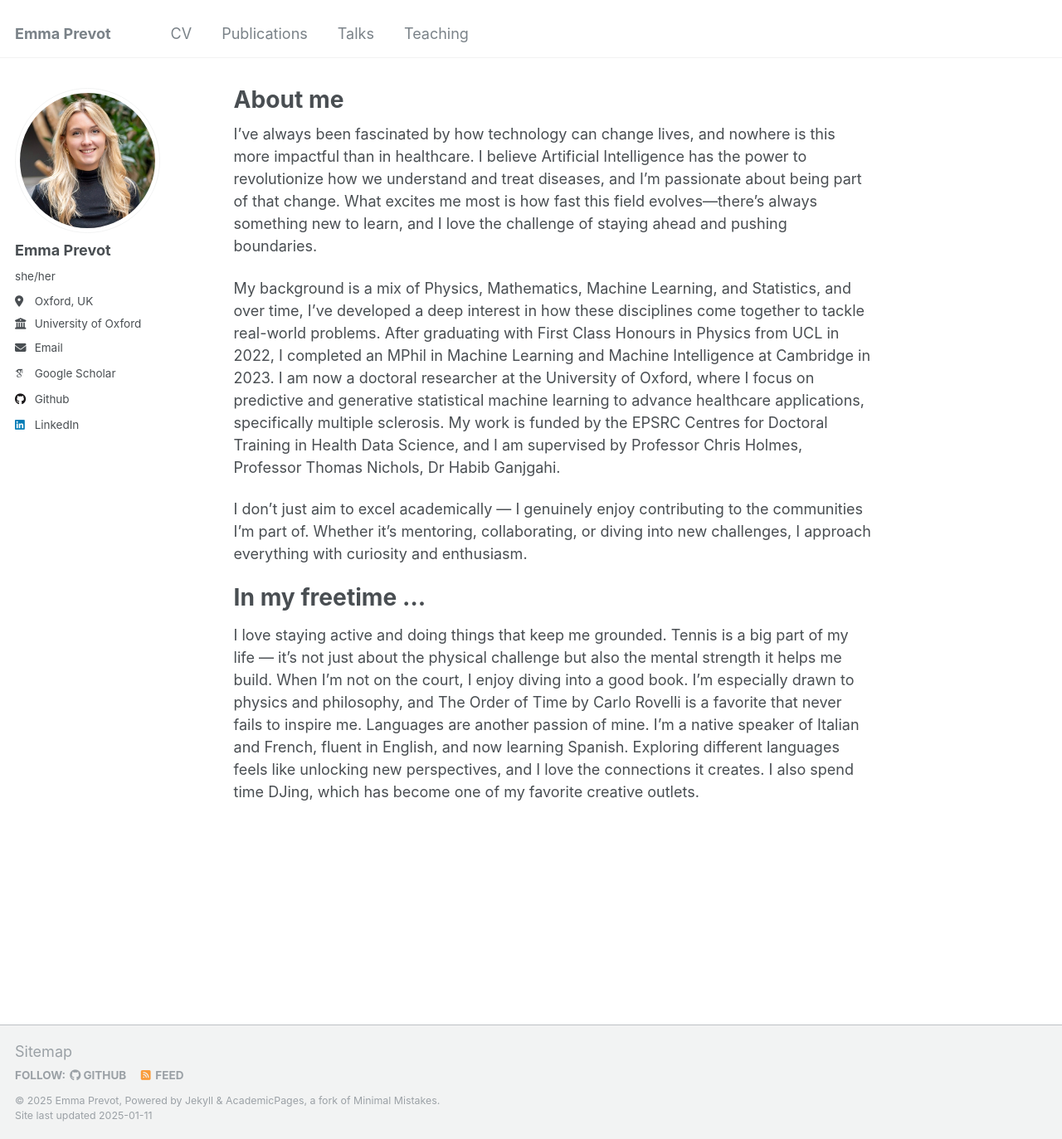
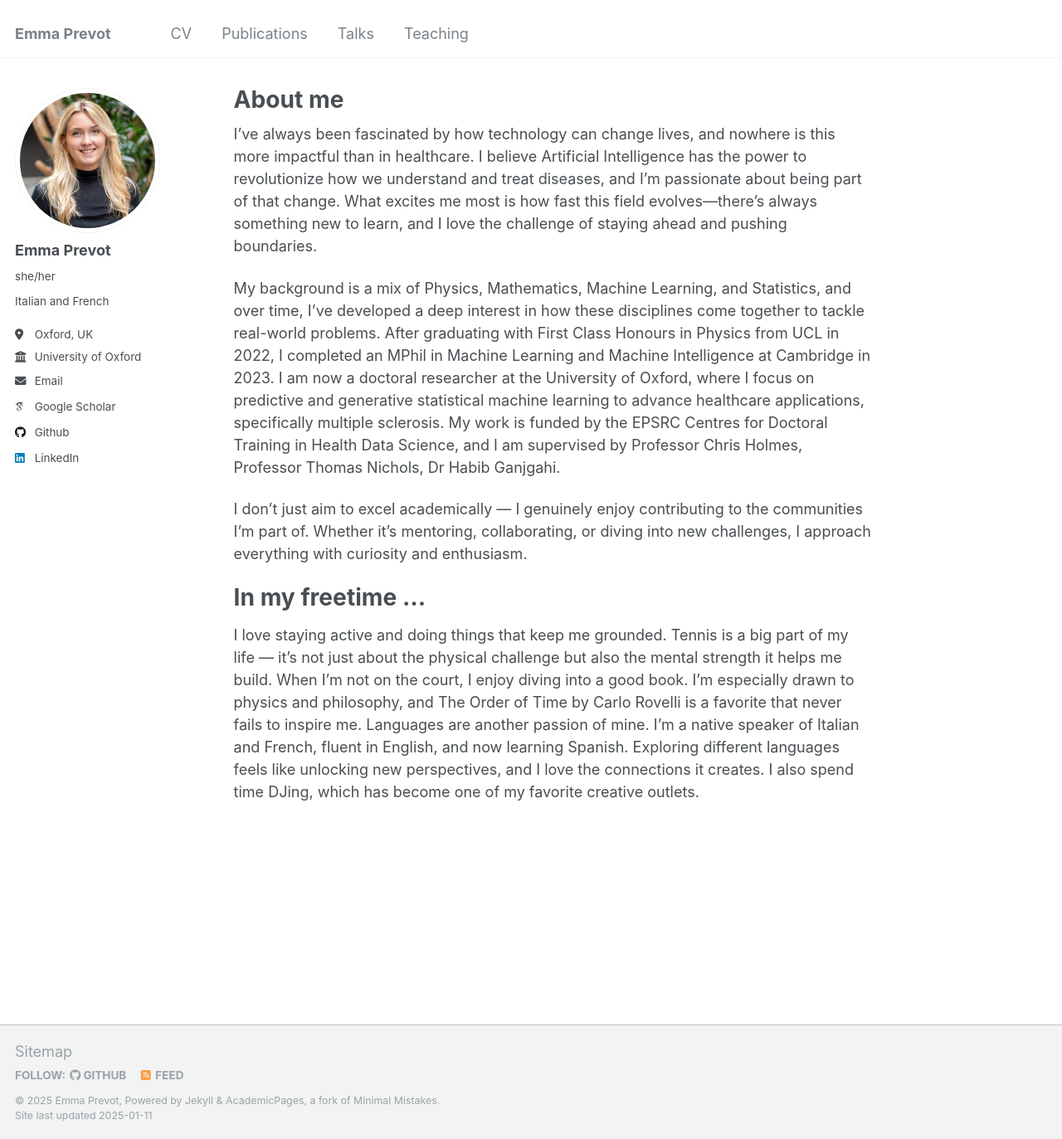
Before and after one commit to emmaprevot/emmaprevot.github.io, a Jekyll site: the page built from _pages/about.md, in a window 1280 px wide and 1373 px high. Shown: the whole window at 83% size. Built offline with Jekyll 4.4.1, drawn with Linux system fonts in a browser that asks for light colours; some web fonts are replaced.

Commit message:
Update _config.yml

```diff
--- a/_config.yml
+++ b/_config.yml
@@ -24,7 +24,7 @@ author:
   avatar           : "emmaprofile.png"
   name             : "Emma Prevot"
   pronouns         : "she/her"
-  bio              : #"Short biography for the left-hand sidebar"
+  bio              : "Italian and French"
   location         : "Oxford, UK"
   employer         : "University of Oxford"
   uri              : # URL
```
